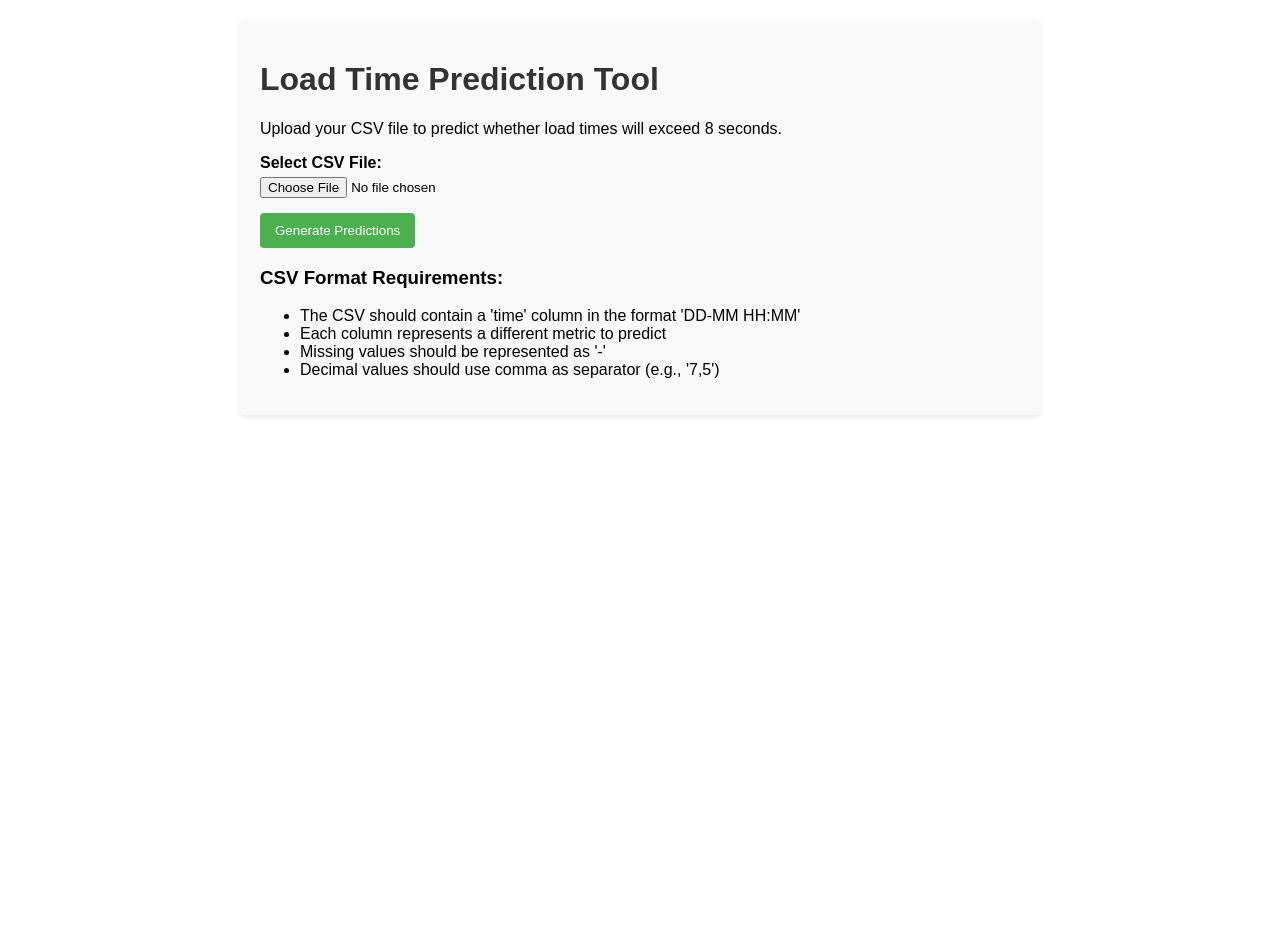
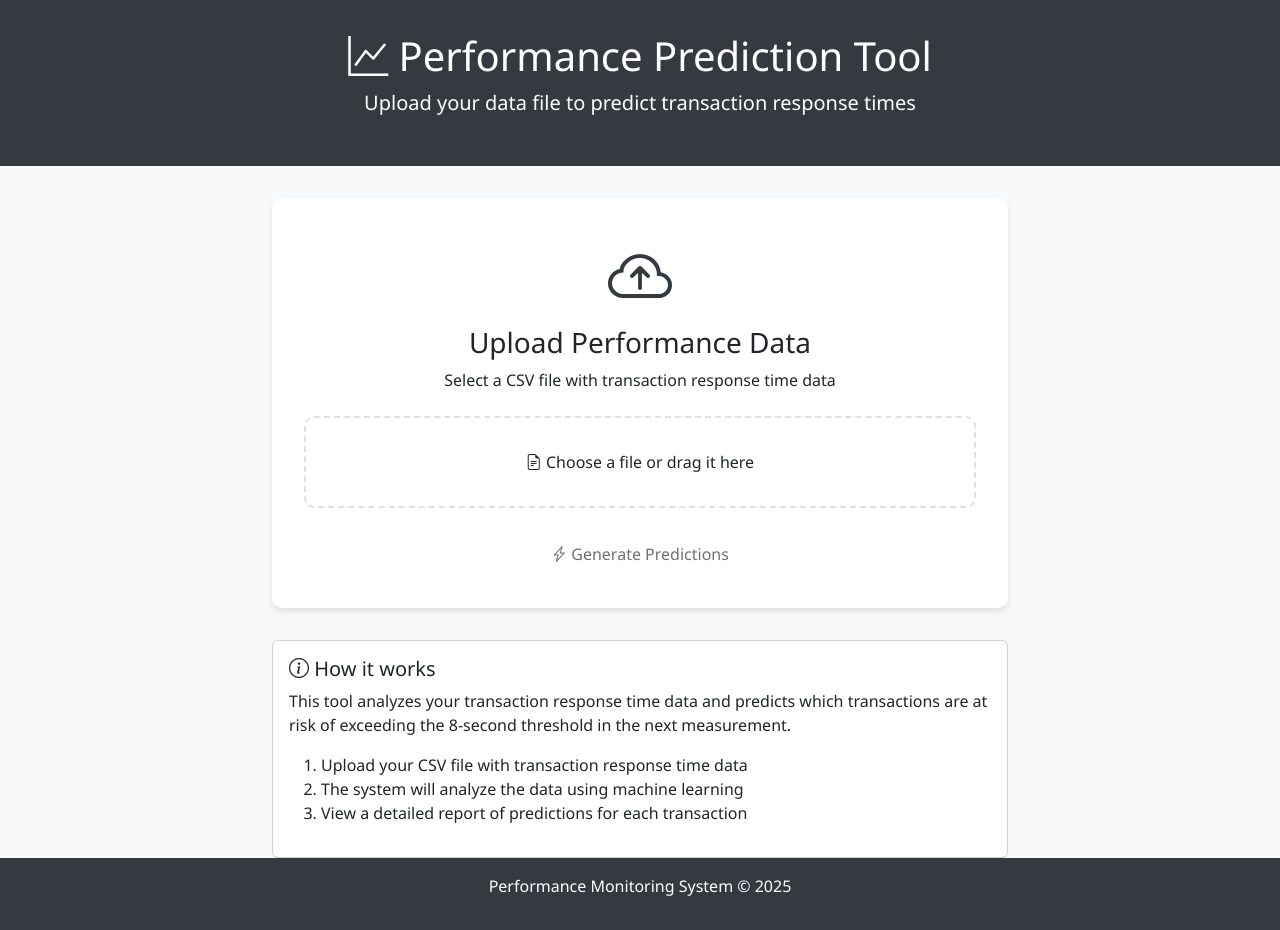
Before and after one commit to McMadA/PredictiveMonitoringTool, a Flask app: page / in a window 1280 px wide. Before the commit the page ends 417 px from the top, so only its background shows below. Run offline with Flask 3, Linux system fonts and the light colour scheme.

Commit message:
webserver met ML resultaten

```diff
--- a/reports/prediction-webserver.py
+++ b/reports/prediction-webserver.py
@@ -80,7 +80,7 @@
         df.set_index('time', inplace=True)
 
         # Create a dictionary to store results
-        results_dict = {}
+        results = []
 
         # Make predictions for each column
         for col in df.columns:
@@ -110,30 +110,30 @@
                     # Make prediction
                     probability = best_model.predict_proba(scaled_features)[0, 1]
                     prediction = best_model.predict(scaled_features)[0]
+# Determine risk level
+                    if probability < 0.3:
+                        risk_level = "low"
+                    elif probability < 0.7:
+                        risk_level = "medium"
+                    else:
+                        risk_level = "high"
 
-                    # Store in dictionary
-                    results_dict[col] = {
+                    # Store in results list
+                    results.append({
+                        'transaction': col,
                         'probability': probability,
-                        'prediction': prediction
-                    }
+                        'prediction': int(prediction),
+                        'risk_level': risk_level
+                    })
 
-        # Generate user-friendly text messages
-        text_output = []
-        for col, values in results_dict.items():
-            probability = values['probability']
-            message = f"Kans dat de volgende laadtijd van {col} boven 8 seconden komt: {probability:.2f}"
-            text_output.append(message)
+        # Sort results by probability (highest first)
+        results.sort(key=lambda x: x['probability'], reverse=True)
 
-        # Save the text output to a file
-        output_text = "\n".join(text_output)
-        output_filename = f"predictions_{datetime.now().strftime('%Y%m%d_%H%M%S')}.txt"
+        # Get timestamp for the report
+        timestamp = datetime.now().strftime('%Y-%m-%d %H:%M:%S')
 
-        # Create a response with the text file
-        response = make_response(output_text)
-        response.headers["Content-Disposition"] = f"attachment; filename={output_filename}"
-        response.headers["Content-type"] = "text/plain"
-
-        return response
+        # Render the results template
+        return render_template('results.html', results=results, timestamp=timestamp)
 
 
 if __name__ == '__main__':
--- a/reports/templates/index.html
+++ b/reports/templates/index.html
@@ -1,66 +1,159 @@
 <!DOCTYPE html>
-<html>
+<html lang="en">
 <head>
-    <title>CSV Prediction Tool</title>
+    <meta charset="UTF-8">
+    <meta name="viewport" content="width=device-width, initial-scale=1.0">
+    <title>Performance Prediction Tool</title>
+    <link href="https://cdn.jsdelivr.net/npm/bootstrap@5.3.0-alpha1/dist/css/bootstrap.min.css" rel="stylesheet">
+    <link rel="stylesheet" href="https://cdn.jsdelivr.net/npm/bootstrap-icons@1.10.3/font/bootstrap-icons.css">
     <style>
         body {
-            font-family: Arial, sans-serif;
-            max-width: 800px;
-            margin: 0 auto;
-            padding: 20px;
+            background-color: #f8f9fa;
+            font-family: 'Segoe UI', Tahoma, Geneva, Verdana, sans-serif;
+            min-height: 100vh;
+            display: flex;
+            flex-direction: column;
         }
-        h1 {
-            color: #333;
+        .header {
+            background-color: #343a40;
+            color: white;
+            padding: 2rem 0;
+            margin-bottom: 2rem;
         }
-        .container {
-            background-color: #f9f9f9;
+        .upload-container {
+            background-color: white;
+            border-radius: 10px;
+            box-shadow: 0 4px 6px rgba(0, 0, 0, 0.1);
+            padding: 2rem;
+            margin-bottom: 2rem;
+        }
+        .footer {
+            background-color: #343a40;
+            color: white;
+            padding: 1rem 0;
+            margin-top: auto;
+        }
+        .upload-icon {
+            font-size: 4rem;
+            color: #343a40;
+            margin-bottom: 1rem;
+        }
+        .custom-file-upload {
+            border: 2px dashed #dee2e6;
+            border-radius: 10px;
+            padding: 2rem;
+            text-align: center;
+            cursor: pointer;
+            transition: all 0.3s ease;
+        }
+        .custom-file-upload:hover {
+            border-color: #343a40;
+            background-color: #f8f9fa;
+        }
+        .btn-predict {
+            background-color: #343a40;
+            color: white;
+            border: none;
+            padding: 10px 20px;
             border-radius: 5px;
-            padding: 20px;
-            box-shadow: 0 2px 5px rgba(0,0,0,0.1);
+            transition: background-color 0.3s ease;
         }
-        .form-group {
-            margin-bottom: 15px;
+        .btn-predict:hover {
+            background-color: #212529;
         }
-        label {
-            display: block;
-            margin-bottom: 5px;
+        #file-name {
+            margin-top: 1rem;
             font-weight: bold;
-        }
-        .btn {
-            background-color: #4CAF50;
-            color: white;
-            padding: 10px 15px;
-            border: none;
-            border-radius: 4px;
-            cursor: pointer;
-        }
-        .btn:hover {
-            background-color: #45a049;
         }
     </style>
 </head>
 <body>
-    <div class="container">
-        <h1>Load Time Prediction Tool</h1>
-        <p>Upload your CSV file to predict whether load times will exceed 8 seconds.</p>
-
-        <form action="/predict" method="post" enctype="multipart/form-data">
-            <div class="form-group">
-                <label for="file">Select CSV File:</label>
-                <input type="file" id="file" name="file" accept=".csv" required>
-            </div>
-            <button type="submit" class="btn">Generate Predictions</button>
-        </form>
-
-        <div class="info">
-            <h3>CSV Format Requirements:</h3>
-            <ul>
-                <li>The CSV should contain a 'time' column in the format 'DD-MM HH:MM'</li>
-                <li>Each column represents a different metric to predict</li>
-                <li>Missing values should be represented as '-'</li>
-                <li>Decimal values should use comma as separator (e.g., '7,5')</li>
-            </ul>
+    <div class="header text-center">
+        <div class="container">
+            <h1><i class="bi bi-graph-up"></i> Performance Prediction Tool</h1>
+            <p class="lead">Upload your data file to predict transaction response times</p>
         </div>
     </div>
+
+    <div class="container">
+        <div class="row justify-content-center">
+            <div class="col-md-8">
+                <div class="upload-container">
+                    <form action="/predict" method="post" enctype="multipart/form-data">
+                        <div class="text-center mb-4">
+                            <i class="bi bi-cloud-arrow-up upload-icon"></i>
+                            <h3>Upload Performance Data</h3>
+                            <p>Select a CSV file with transaction response time data</p>
+                        </div>
+
+                        <label for="file-upload" class="custom-file-upload w-100">
+                            <i class="bi bi-file-earmark-text"></i> Choose a file or drag it here
+                        </label>
+                        <input id="file-upload" type="file" name="file" style="display: none;" accept=".csv">
+                        <div id="file-name" class="text-center"></div>
+
+                        <div class="text-center mt-4">
+                            <button type="submit" class="btn btn-predict" id="predict-btn" disabled>
+                                <i class="bi bi-lightning-charge"></i> Generate Predictions
+                            </button>
+                        </div>
+                    </form>
+                </div>
+
+                <div class="card">
+                    <div class="card-body">
+                        <h5 class="card-title"><i class="bi bi-info-circle"></i> How it works</h5>
+                        <p>This tool analyzes your transaction response time data and predicts which transactions are at risk of exceeding the 8-second threshold in the next measurement.</p>
+                        <ol>
+                            <li>Upload your CSV file with transaction response time data</li>
+                            <li>The system will analyze the data using machine learning</li>
+                            <li>View a detailed report of predictions for each transaction</li>
+                        </ol>
+                    </div>
+                </div>
+            </div>
+        </div>
+    </div>
+
+    <div class="footer text-center">
+        <div class="container">
+            <p>Performance Monitoring System &copy; 2025</p>
+        </div>
+    </div>
+
+    <script>
+        document.getElementById('file-upload').addEventListener('change', function() {
+            const fileName = this.files[0] ? this.files[0].name : '';
+            document.getElementById('file-name').textContent = fileName;
+            document.getElementById('predict-btn').disabled = !fileName;
+        });
+
+        // Enable drag and drop
+        const dropZone = document.querySelector('.custom-file-upload');
+
+        ['dragover', 'dragenter'].forEach(eventName => {
+            dropZone.addEventListener(eventName, e => {
+                e.preventDefault();
+                dropZone.classList.add('bg-light');
+            });
+        });
+
+        ['dragleave', 'dragend'].forEach(eventName => {
+            dropZone.addEventListener(eventName, e => {
+                dropZone.classList.remove('bg-light');
+            });
+        });
+
+        dropZone.addEventListener('drop', e => {
+            e.preventDefault();
+            dropZone.classList.remove('bg-light');
+
+            const fileInput = document.getElementById('file-upload');
+            fileInput.files = e.dataTransfer.files;
+
+            const event = new Event('change');
+            fileInput.dispatchEvent(event);
+        });
+    </script>
 </body>
 </html>
```
Also changed, not shown: reports/templates/results.html (added, +175 -0 lines).
